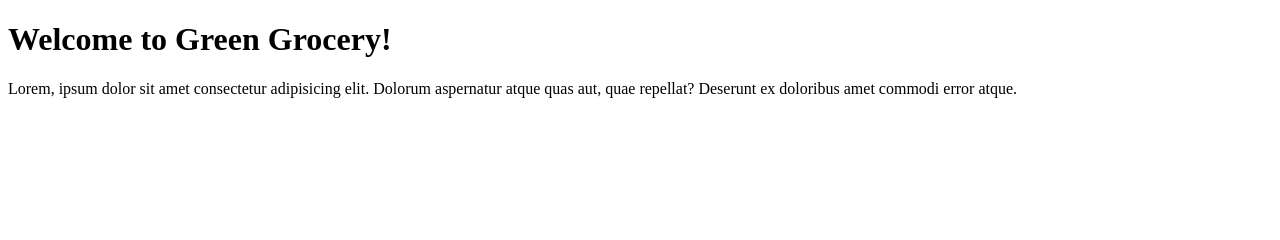
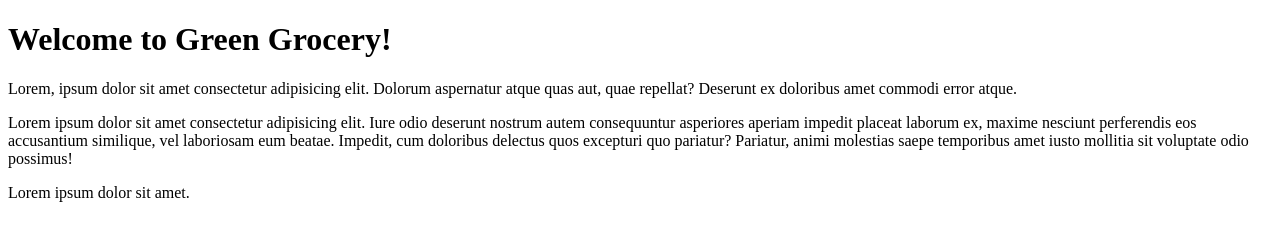
Before and after one commit to shaham9/green-grocery-mart, a plain HTML site: page index.html in a window 1280 px wide. Drawn offline with Linux system fonts and the light colour scheme.

Commit message:
green grocery has been updated

```diff
--- a/index.html
+++ b/index.html
@@ -12,5 +12,12 @@
   <p>
     Lorem, ipsum dolor sit amet consectetur adipisicing elit. Dolorum aspernatur atque quas aut, quae repellat? Deserunt ex doloribus amet commodi error atque.
   </p>
+
+  <p>
+    Lorem ipsum dolor sit amet consectetur adipisicing elit. Iure odio deserunt nostrum autem consequuntur asperiores aperiam impedit placeat laborum ex, maxime nesciunt perferendis eos accusantium similique, vel laboriosam eum beatae. Impedit, cum doloribus delectus quos excepturi quo pariatur? Pariatur, animi molestias saepe temporibus amet iusto mollitia sit voluptate odio possimus!
+  </p>
+  <div>
+    Lorem ipsum <span> dolor sit amet.</span>
+  </div>
 </body>
 </html>
```
